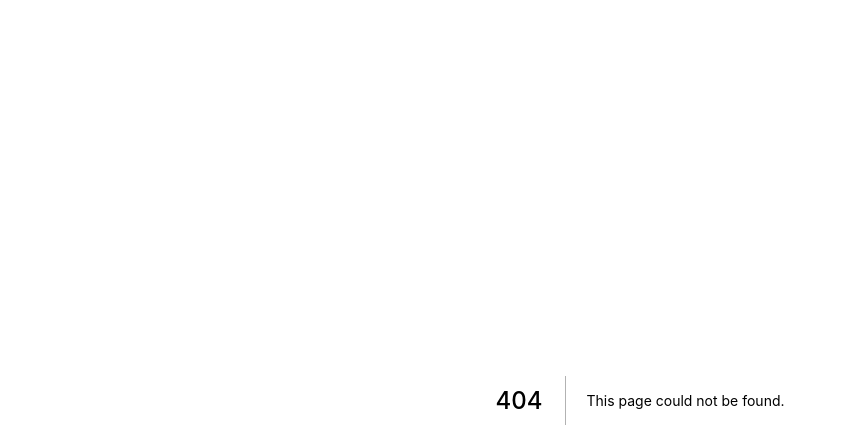
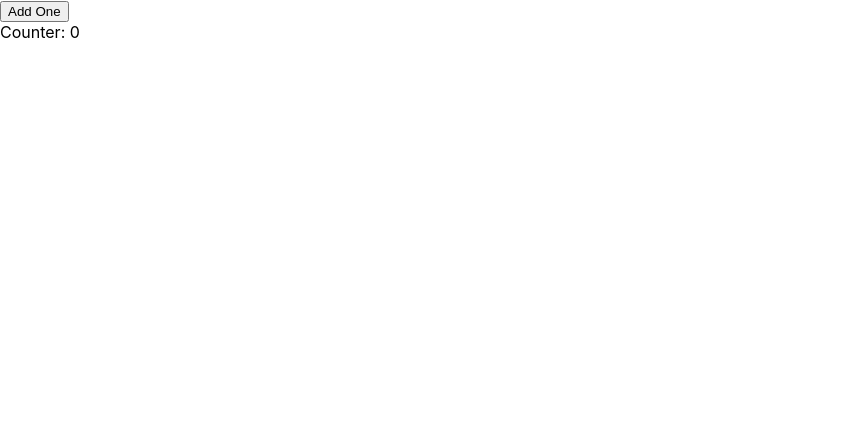
Before and after one commit to igorWebMASTER/mastering-context, a Next.js app: page /counter/counter-use-state in a window 1280 px wide. Before the commit this address had no page. Shown: the top 448 px of the page, without its empty margins (0-847 px from the left). Built offline with nearby package versions, Linux system fonts and the light colour scheme.

Commit message:
feat: add counter with use state

```diff
--- /dev/null
+++ b/pages/counter/counter-use-state.js
@@ -0,0 +1,35 @@
+
+import { useState } from 'react'
+
+const Container = ({ children }) => (
+    <div>
+       {children}
+    </div>
+)
+
+
+const AddOneButton  = ({ setCounter }) => {
+    return (
+         <div>
+            <button onClick={() => setCounter((v) => v + 1)}>Add One</button>
+         </div>
+    )
+}
+
+
+const Counter = ({counter}) => (
+    <div>Counter: {counter}</div>
+)
+
+export default function CounterUseState() {
+    const [counter, setCounter] = useState(0);
+
+    return (
+        <div>
+            <Container>
+                <AddOneButton setCounter={setCounter} />
+            </Container>
+            <Counter counter={counter} />
+        </div>
+    )
+}
```
